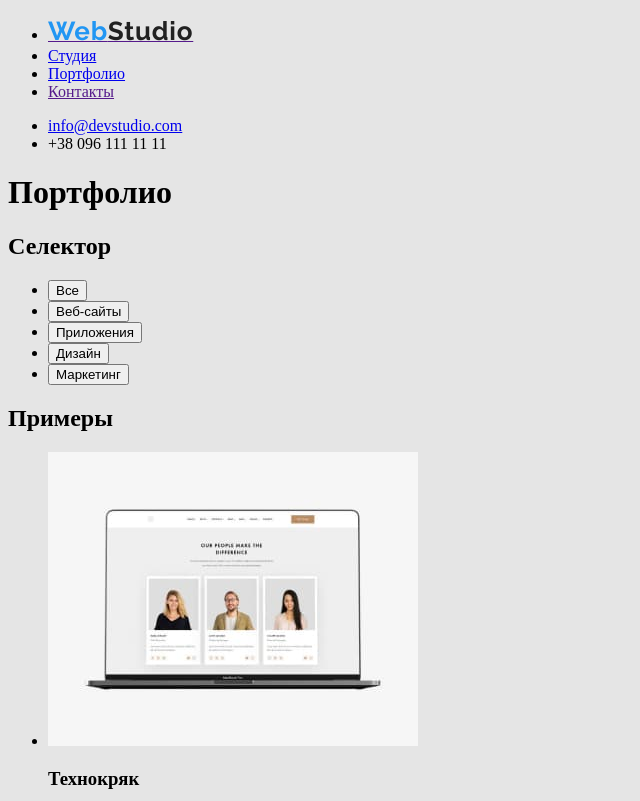
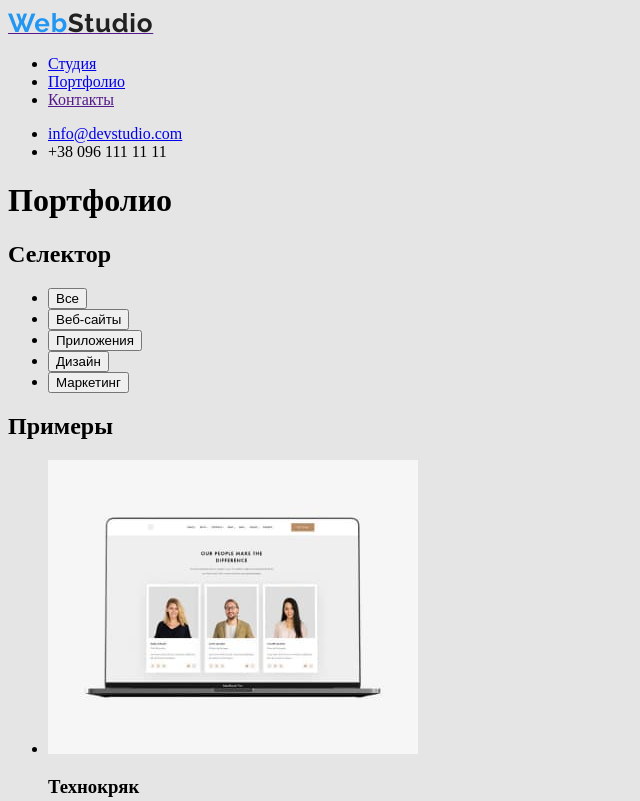
Before and after one commit to Kudese/goit-markup-hw-06, a plain HTML site: page portfolio.html in a window 1280 px wide. Shown: the top 801 px of the page, without its empty margins (0-640 px from the left). Drawn offline with Linux system fonts and the light colour scheme.

Commit message:
Update portfolio.html

```diff
--- a/portfolio.html
+++ b/portfolio.html
@@ -13,8 +13,8 @@
 <body class="body">
     <header>
         <nav>
+            <a href=""><span class="web">Web</span><span class="studionav">Studio</span> </a>
             <ul>
-                <li><a href=""><span class="web">Web</span><span class="studionav">Studio</span> </a></li>
                 <li><a href="./index.html">Студия </a> </li>
                 <li><a href="./portfolio.html">Портфолио</a></li>
                 <li><a href="">Контакты</a></li>
```
